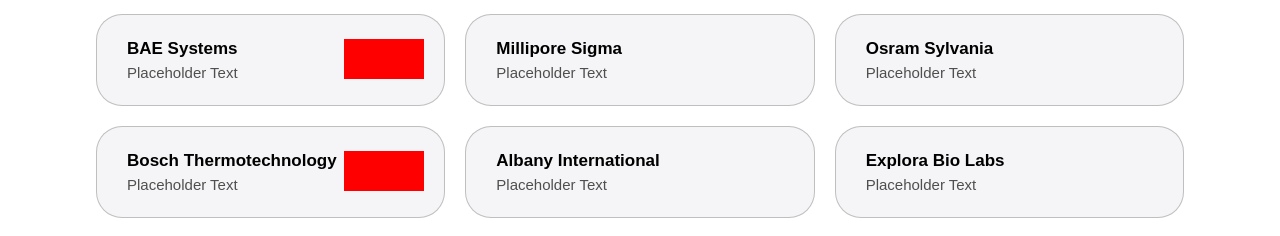
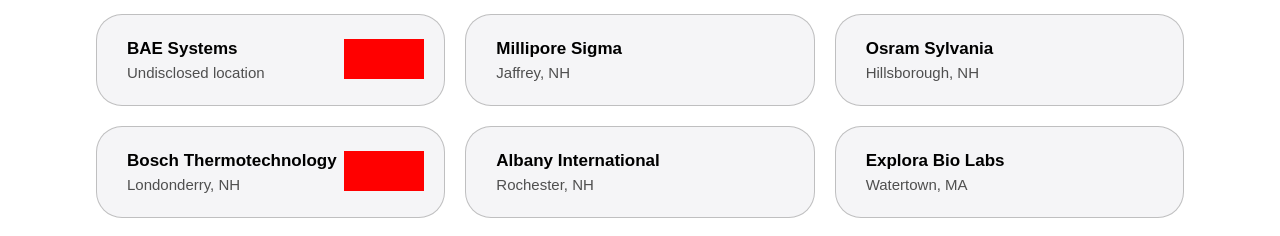
Before and after one commit to IanP07/NE-Power-Analysis, a plain HTML site: page portfolio.html in a window 1280 px wide. Shown: the part 259-495 px from the top of the page. Drawn offline with Linux system fonts and the light colour scheme.

Commit message:
Portfolio update

```diff
--- a/portfolio.html
+++ b/portfolio.html
@@ -38,39 +38,39 @@
             <div class="portfolio-bubble-item">
                 <div>
                     <h1>BAE Systems</h1>
-                    <h2>Placeholder Text</h2>
+                    <h2>Undisclosed location</h2>
                 </div>
                 <div id="tester"></div>
             </div>
             <div class="portfolio-bubble-item">
                 <div>
                     <h1>Millipore Sigma</h1>
-                    <h2>Placeholder Text</h2>
+                    <h2>Jaffrey, NH</h2>
                 </div>
             </div>
             <div class="portfolio-bubble-item">
                 <div>
                     <h1>Osram Sylvania</h1>
-                    <h2>Placeholder Text</h2>
+                    <h2>Hillsborough, NH</h2>
                 </div>
             </div>
             <div class="portfolio-bubble-item">
                 <div>
                     <h1>Bosch Thermotechnology</h1>
-                    <h2>Placeholder Text</h2>
+                    <h2>Londonderry, NH</h2>
                 </div>
                 <div id="tester"></div>
             </div>
             <div class="portfolio-bubble-item">
                 <div>
                     <h1>Albany International</h1>
-                    <h2>Placeholder Text</h2>
+                    <h2>Rochester, NH</h2>
                 </div>
             </div>
             <div class="portfolio-bubble-item">
                 <div>
                     <h1>Explora Bio Labs</h1>
-                    <h2>Placeholder Text</h2>
+                    <h2>Watertown, MA</h2>
                 </div>
             </div>
             <div class="portfolio-bubble-item">
```
